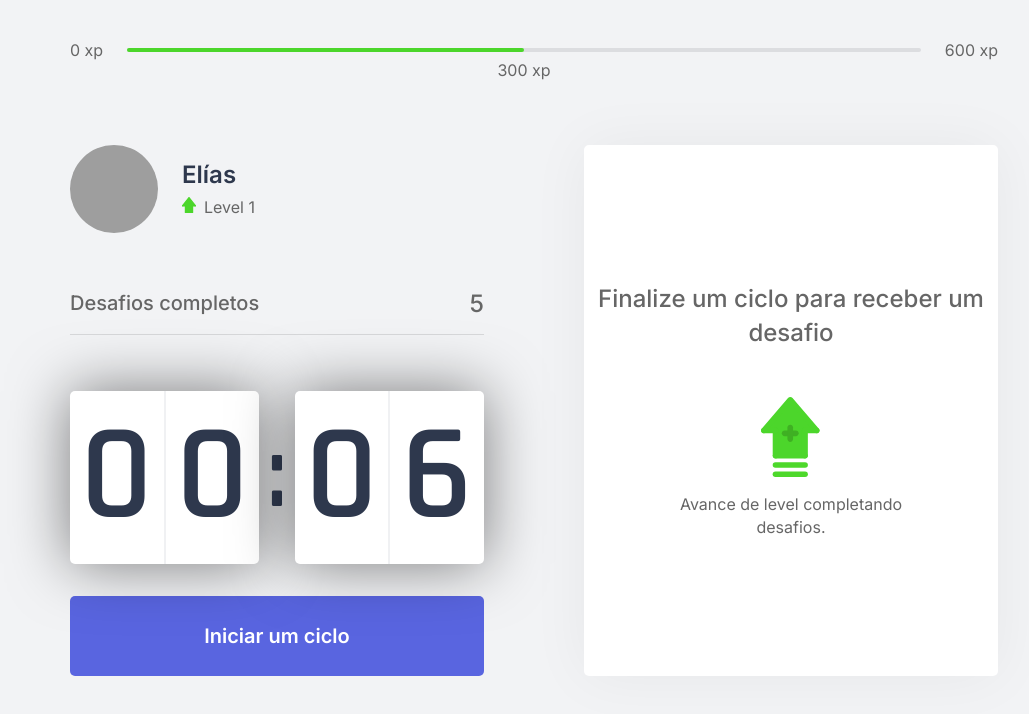
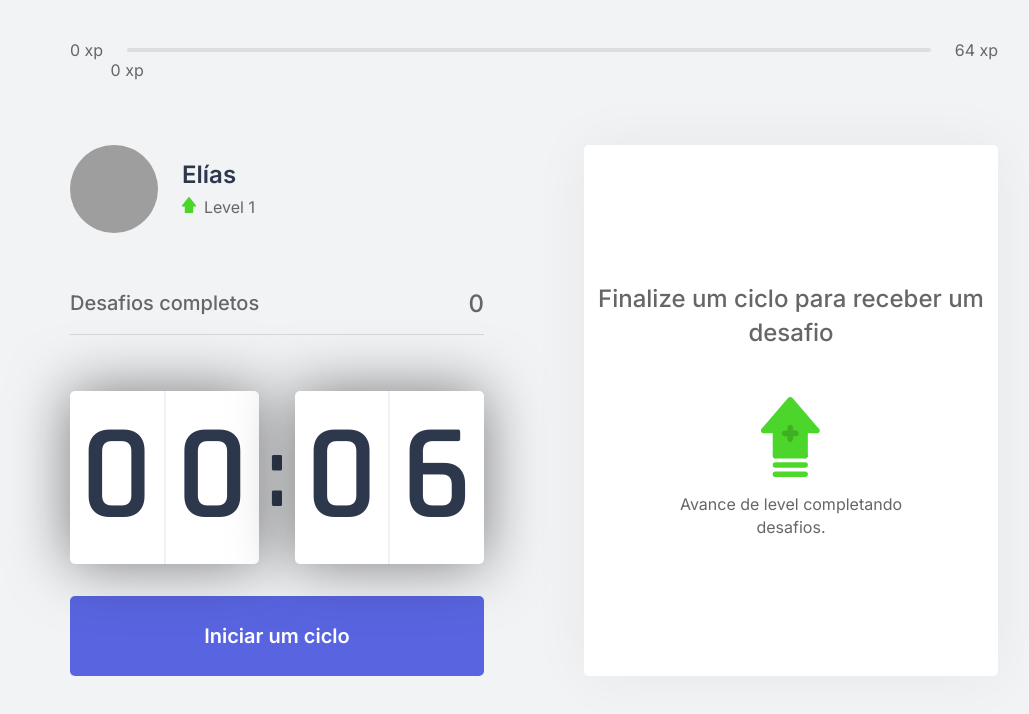
Before and after one commit to Goliass/muoverti-fuori-next, a Next.js app: page / in a window 1280 px wide. Shown: the top 714 px of the page, without its empty margins (106-1135 px from the left). Built offline with nearby package versions, Linux system fonts and the light colour scheme; grey boxes are pictures that could not be loaded.

Commit message:
aula 3: regra de negócio -> experienceBar e challengesCompleted

```diff
--- a/src/components/CompletedChallenges.tsx
+++ b/src/components/CompletedChallenges.tsx
@@ -1,10 +1,15 @@
+import { useContext } from 'react';
+import { ChallengesContext } from '../contexts/ChallengesContext';
+
 import styles from '../styles/components/CompletedChallenges.module.css';
 
 export function CompletedChallenges () {
+  const { challengesCompleted } = useContext(ChallengesContext);
+
   return (
     <div className={styles.completedChallengesContainer}>
       <span>Desafios completos</span>
-      <span>5</span>
+      <span>{challengesCompleted}</span>
     </div>
   );
 }
--- a/src/components/ExperienceBar.tsx
+++ b/src/components/ExperienceBar.tsx
@@ -1,18 +1,24 @@
-import React from "react";
+import React, { useContext } from "react";
+import { ChallengesContext } from "../contexts/ChallengesContext";
+
 import styles from '../styles/components/ExperienceBar.module.css';
 
 export function ExperienceBar() {
+  const { currentExperience, experienceToNextLevel } = useContext(ChallengesContext);
+
+  const percentToNextLevel = Math.round(currentExperience * 100) / experienceToNextLevel;
+
   return(
     <header className={styles.experienceBar}>
       <span>0 xp</span>
       <div>
-        <div style={{ width: '50%' }}></div>
+        <div style={{ width: `${percentToNextLevel}%` }}></div>
 
-        <span className={styles.currentExperience} style={{ left: '50%'}}>
-          300 xp
+        <span className={styles.currentExperience} style={{ left: `${percentToNextLevel}%`}}>
+        {currentExperience} xp
         </span>
       </div>
-      <span>600 xp</span>
+      <span>{experienceToNextLevel} xp</span>
     </header>
   );
 }
--- a/src/contexts/ChallengesContext.tsx
+++ b/src/contexts/ChallengesContext.tsx
@@ -12,6 +12,7 @@
   currentExperience: number;
   challengesCompleted: number;
   activeChallenge: Challenge;
+  experienceToNextLevel: number;
   levelUp: () => void;
   startNewChallenge: () => void;
   resetChallenge: () => void;
@@ -29,6 +30,8 @@
   const [challengesCompleted, setChallengesCompleted] = useState(0);
 
   const [activeChallenge, setActiveChallenge] = useState(null);
+
+  const experienceToNextLevel = Math.pow((level + 1) * 4, 2);
 
   function levelUp() {
     setLevel(level + 1);
@@ -54,7 +57,8 @@
         levelUp,
         startNewChallenge,
         activeChallenge,
-        resetChallenge
+        resetChallenge,
+        experienceToNextLevel
       }}
     >
       { children }
```
